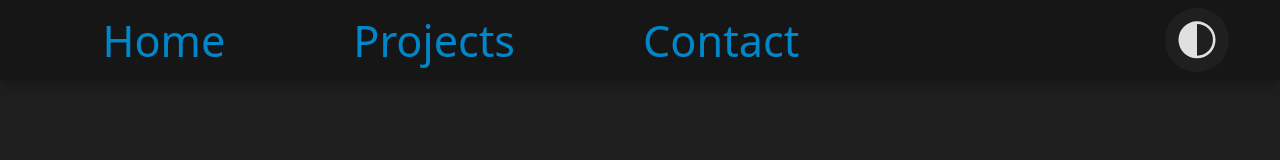
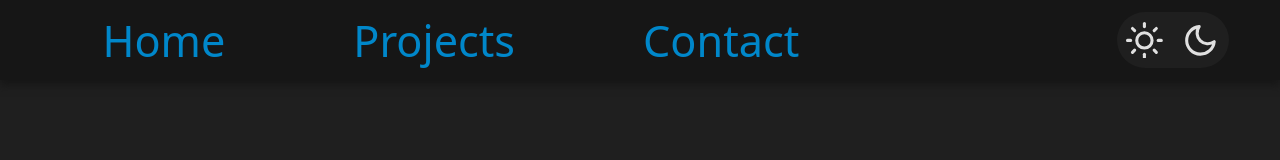
Before and after one commit to lis531/oldPortfolio, a React (Vite) app: page / in a window 1280 px wide. Shown: the top 160 px of the page. Built offline with nearby package versions, Linux system fonts and the light colour scheme.

Commit message:
Update CSS transitions, new change theme button

```diff
--- a/src/aboutMe.css
+++ b/src/aboutMe.css
@@ -19,8 +19,8 @@
     width: 1.5rem;
 }
 
-.animate span{
-    transition: ease-in-out 0.5s ;
+.animate > span{
+    transition: all ease-in-out .5s ;
 }
 
 .play-animation {
--- a/src/app.css
+++ b/src/app.css
@@ -5,13 +5,18 @@
   font-weight: 400;
   color-scheme: light dark;
   background-color: var(--color-background);
-  transition: ease-in-out 500ms;
+  transition: background-color ease-in-out .5s;
   scroll-behavior: smooth;
+  --color-background: #1F1F1F;
+  --font-color: #e0e0e0;
+  --bar-color: #161616;
+  --box-shadow-color: #161616;
+  --text-shadow-color: #353535;
+  --additional-color: #cfcfcf;
 }
 
 a {
   text-decoration: inherit;
-  transition: ease-in-out 0.5s;
 }
 
 a:hover {
@@ -49,7 +54,7 @@ h1 {
 p {
   font-size: 2rem;
   color: var(--font-color);
-  transition: ease-in-out 500ms;
+  transition: color ease-in-out .5s;
 }
 
 /*Icons*/
@@ -69,7 +74,7 @@ svg {
   display: flex;
   justify-content: center;
   align-items: center;
-  transition: ease-in-out 0.5s;
+  transition: color ease-in-out .5s, background-color ease-in-out .5s;
   border: none;
   color: var(--font-color);
 }
@@ -121,11 +126,6 @@ svg {
   gap: 8vw;
 }
 
-
-.modeChangeIcon {
-  padding: 0.3rem !important;
-}
-
 .clickableIcon:hover {
   background-color: var(--text-shadow-color);
 }
--- a/src/contact.css
+++ b/src/contact.css
@@ -19,13 +19,13 @@
 }
 
 .discordIcon:hover {
-    background-color: #7289DA;
+    background-color: #7289DA !important;
 }
 
 .mailIcon:hover {
-    background-color: #E67E22;
+    background-color: #e62f22 !important;
 }
 
 .githubIcon:hover {
-    background-color: #333;
+    background-color: #333 !important;
 }
--- a/src/contact.jsx
+++ b/src/contact.jsx
@@ -3,6 +3,7 @@ import { BsDiscord } from 'react-icons/bs';
 import { AiFillGithub } from 'react-icons/ai';
 import { useRef, useEffect } from 'react';
 import animations from './animations';
+import './contact.css';
 
 function Contact() {
     const elements = useRef([]);
--- a/src/footer.css
+++ b/src/footer.css
@@ -7,7 +7,7 @@
     font-size: 1.5rem;
     width: 100%;
     margin-bottom: 2vh;
-    transition: ease-in-out 500ms;
+    transition: color ease-in-out .5s;
 }
 
 @media screen and (max-width: 800px) {
--- a/src/navBar.css
+++ b/src/navBar.css
@@ -3,12 +3,12 @@
     display: flex;
     width: 100%;
     background-color: var(--bar-color);
-    filter: drop-shadow(0 5px 0.5rem var(--box-shadow-color));
+    box-shadow: 0 5px 0.5rem var(--box-shadow-color);
     text-align: center;
     height: clamp(80px, 10vh, 25vh);
     font-size: 2.7rem;
     z-index: 90;
-    transition: ease-in-out 500ms;
+    transition: background-color ease-in-out .5s, box-shadow ease-in-out .5s;
 }
 
 .hover-animation {
@@ -28,7 +28,7 @@
     left: 0;
     background-color: #0087ca;
     transform-origin: bottom right;
-    transition: transform 0.25s ease-out;
+    transition: transform .3s ease-out;
 }
 
 .hover-animation:hover::after {
@@ -55,9 +55,75 @@
     gap: 2vw;
 }
 
-.barPart2 button{
-    height: 4rem;
-    width: 4rem;
+.modeChange{
+    padding: 0 !important;
+    overflow: hidden;
+    position: relative;
+    background-color: transparent;
+    background-color: white;
+    display: flex;
+    justify-content: space-between;
+    background-color: var(--color-background);
+    transition: background-color ease-in-out .5s;
+    border-radius: 100px;
+    height: 3.5rem;
+    z-index: 0;
+}
+
+.modeChangeIcon{
+    border: none;
+    background-color: transparent;
+    padding: 0.6rem !important;
+    border-radius: 100px;
+    cursor: pointer;
+    height: -webkit-fill-available;
+    aspect-ratio: 1/1;
+    z-index: 100;
+}
+
+.modeChangeIcon > svg {
+    stroke: var(--font-color);
+    transition: stroke ease-in-out .5s;
+}
+
+.modeChange::before{
+    content: '';
+    position: absolute;
+    font-size: 2.5rem;
+    border-radius: 100px;
+    background-color: var(--additional-color);
+    transition: background-color ease-in-out .5s;
+    z-index: -100;
+}
+
+.modeChange:has(.sun > .activeMode)::before{
+    width: 3.5rem;
+    height: 3.5rem;
+    animation: rightToLeft 0.5s both;
+}
+
+@keyframes leftToRight {
+    0% {
+        transform: translateX(0);
+    }
+    100% {
+        transform: translateX(100%);
+    }
+}
+
+.modeChange:has(.moon > .activeMode)::before{
+    width: 3.5rem;
+    height: 3.5rem;
+    animation: leftToRight 0.5s both;
+}
+
+@keyframes rightToLeft {
+    0% {
+        transform: translateX(100%);
+    }
+    100% {
+        transform: translateX(0);
+    }
 }
 
 @media screen and (max-width: 800px){
@@ -69,9 +135,5 @@
     .barPart2 button{
       height: 2.5rem;
       width: 2.5rem;
-      margin-right: 2vw;
-    }
-    .modeChange{
-        padding: 0 !important;
     }
 }
--- a/src/navBar.jsx
+++ b/src/navBar.jsx
@@ -1,4 +1,4 @@
-import { VscColorMode } from 'react-icons/vsc';
+import { FiSun, FiMoon } from "react-icons/fi";
 import React, { useState } from "react";
 import './navBar.css';
 
@@ -10,7 +10,7 @@ function NavBar() {
         document.documentElement.style.setProperty('--bar-color', '#161616');
         document.documentElement.style.setProperty('--box-shadow-color', '#161616');
         document.documentElement.style.setProperty('--text-shadow-color', '#353535');
-        document.documentElement.style.setProperty('--input-color', '#1B1B1B');
+        document.documentElement.style.setProperty('--additional-color', '#282828');
     }
     else {
         document.documentElement.style.setProperty('--color-background', '#e9e9e9');
@@ -18,7 +18,7 @@ function NavBar() {
         document.documentElement.style.setProperty('--bar-color', '#d9d9d9');
         document.documentElement.style.setProperty('--box-shadow-color', '#d9d9d9');
         document.documentElement.style.setProperty('--text-shadow-color', '#bababa');
-        document.documentElement.style.setProperty('--input-color', '#e4e4e4');
+        document.documentElement.style.setProperty('--additional-color', '#cfcfcf');
     }
 
     return(
@@ -30,12 +30,25 @@ function NavBar() {
                     <a href="#contact" className="hover-animation">Contact</a>
                 </div>
                 <div className='barPart2'>
-                    <button className="clickableIcon icon modeChange" onClick={() => {
-                        const newMode = localStorage.getItem("theme") === "dark" ? "light" : "dark";
-                        localStorage.setItem("theme", newMode);
-                        setColorMode(newMode);
-                        }}><VscColorMode className='modeChangeIcon'/>
-                    </button>
+                    <div className="modeChange">
+                        <button className='modeChangeIcon sun' onClick={() => {
+                            localStorage.setItem("theme", "light");
+                            setColorMode("light");
+                            document.getElementsByClassName("sun")[0].firstElementChild.classList.add('activeMode');
+                            document.getElementsByClassName("moon")[0].firstElementChild.classList.remove('activeMode');
+                            }}>
+                            <FiSun/>
+                        </button>
+                        <button className='modeChangeIcon moon' onClick={() => {
+                            localStorage.setItem("theme", "dark");
+                            setColorMode("dark");
+                            document.getElementsByClassName("moon")[0].firstElementChild.classList.add('activeMode');
+                            document.getElementsByClassName("sun")[0].firstElementChild.classList.remove('activeMode');
+
+                            }}>
+                            <FiMoon/>
+                        </button>
+                    </div>
                 </div>
             </div>
         </>
--- a/src/projects.css
+++ b/src/projects.css
@@ -11,7 +11,7 @@
     padding: 0;
     background-repeat: no-repeat;
     background-size: cover;
-    transition: ease-in-out 0.5s;
+    transition: box-shadow ease-in-out .5s;
     z-index: 1;
     box-shadow: inset 0 0 0 1200px rgba(0, 0, 0, 0.2);
 }
@@ -35,7 +35,6 @@
     border-radius: 25px;
     box-shadow: 1.5vw 1.5vh 1rem 0.5rem var(--box-shadow-color);
     cursor: pointer;
-    transition: ease-in-out 0.5s;
 }
 
 .box h3 {
@@ -113,7 +112,7 @@
     justify-content: center;
     align-items: center;
     overflow: hidden;
-    transition: all 0.6s ease-in-out;
+    transition: background-color .5s ease-in-out;
     z-index: 100;
 }
 
@@ -123,7 +122,7 @@
     max-width: fit-content;
     max-height: fit-content;
     width: 80vw;
-    background-color: var(--input-color);
+    background-color: var(--box-shadow-color);
     color: var(--font-color);
     border-radius: 30px;
     display: flex;
@@ -161,7 +160,7 @@
     font-size: 2rem;
     cursor: pointer;
     color: var(--font-color);
-    transition: all 0.5s ease-in-out;
+    transition: color .5s ease-in-out;
     background-color: rgba(0, 0, 0, 0);
 }
 
```
